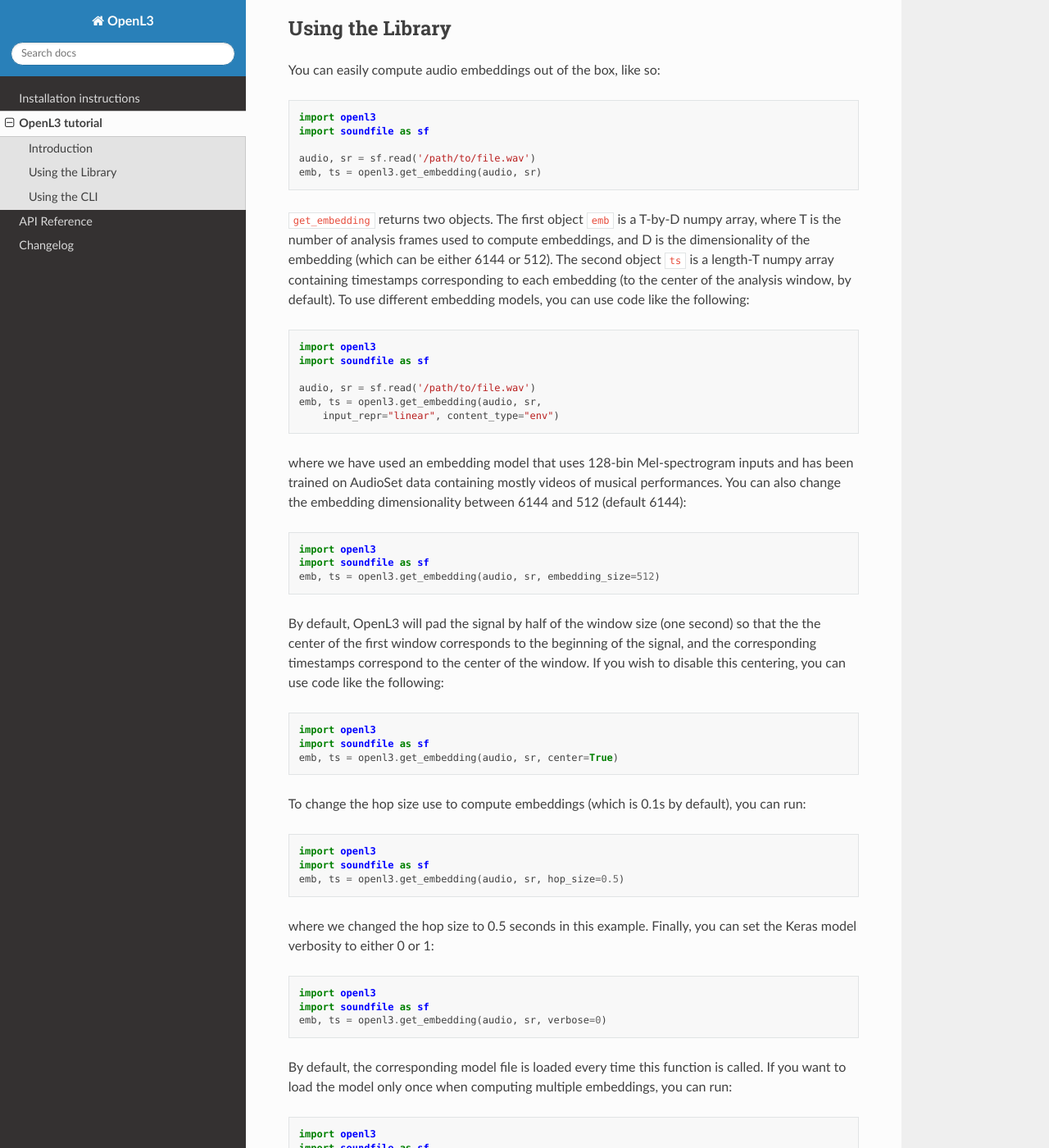
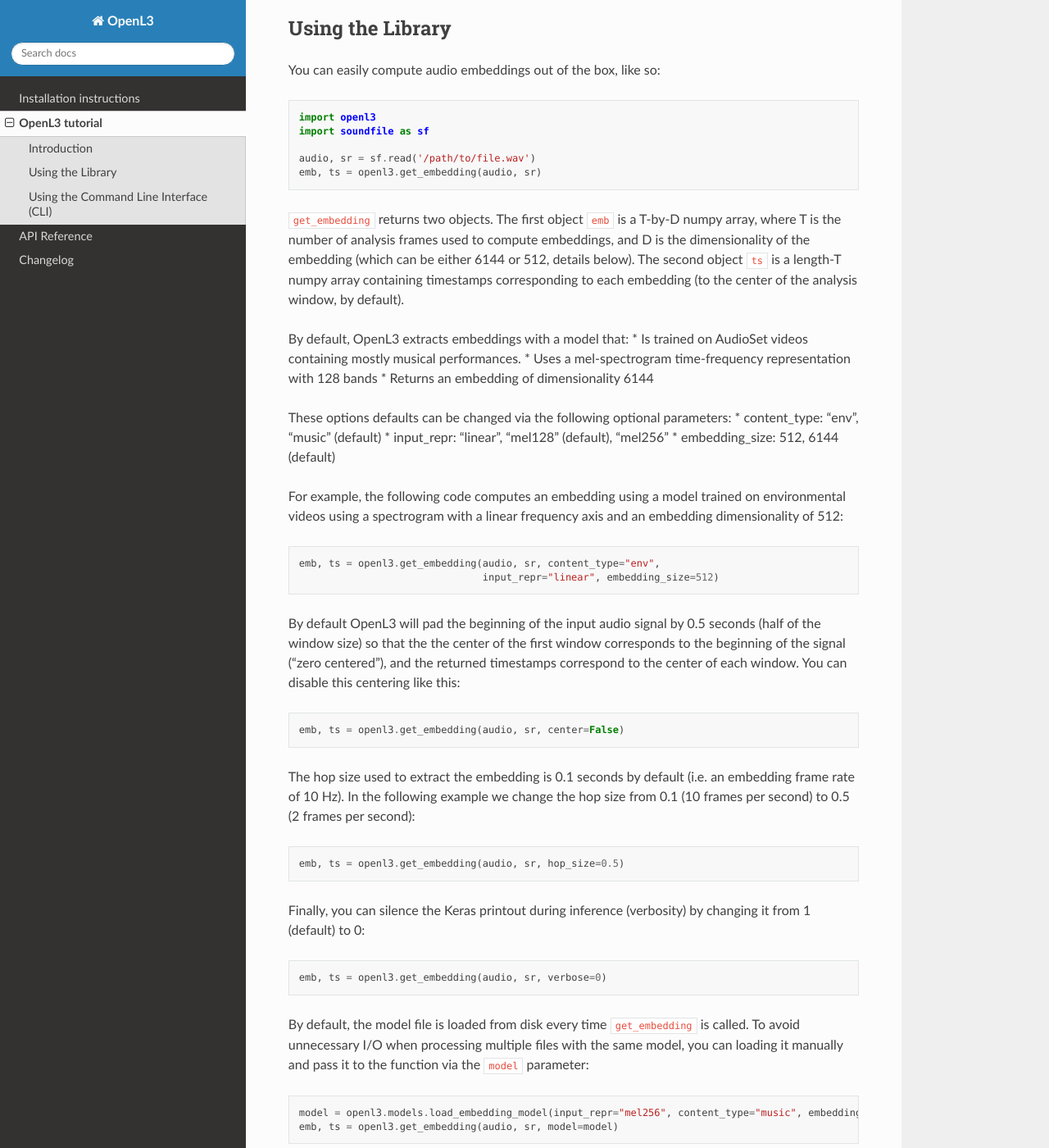
Before and after one commit to marl/openl3, a Sphinx documentation site: the page built from docs/tutorial.rst, in a window 1280 px wide and 1400 px high, scrolled down 294 px. Shown: the whole window at 82% size. Built offline with Sphinx 7.4.7 and the Read the Docs theme 2.0.0, drawn with Linux system fonts in a browser that asks for light colours; some of the changed text lies outside the part shown.

Commit message:
update tutorial

```diff
--- a/docs/tutorial.rst
+++ b/docs/tutorial.rst
@@ -5,9 +5,9 @@
 
 Introduction
 ------------
-Welcome to the OpenL3 tutorial! In this tutorial, we'll explain how OpenL3 works
-and show how to use it to compute audio embeddings for your audio files. Note that only audio
-formats supported by `pysoundfile` are supported (e.g. WAV, OGG, FLAC).
+Welcome to the OpenL3 tutorial! In this tutorial, we'll show how to use OpenL3
+to compute audio embeddings for your audio files. The supported audio formats
+are those supported by the `pysoundfile` library, which is used for loading the audio (e.g. WAV, OGG, FLAC).
 
 .. _using_library:
 
@@ -27,70 +27,62 @@
 
 ``get_embedding`` returns two objects. The first object ``emb`` is a T-by-D numpy array,
 where T is the number of analysis frames used to compute embeddings, and D is the dimensionality
-of the embedding (which can be either 6144 or 512). The second object ``ts`` is a length-T
+of the embedding (which can be either 6144 or 512, details below). The second object ``ts`` is a length-T
 numpy array containing timestamps corresponding to each embedding (to the center of the analysis
-window, by default). To use different embedding models, you can use code like the following:
+window, by default).
+
+By default, OpenL3 extracts embeddings with a model that:
+* Is trained on AudioSet videos containing mostly musical performances.
+* Uses a mel-spectrogram time-frequency representation with 128 bands
+* Returns an embedding of dimensionality 6144
+
+These options defaults can be changed via the following optional parameters:
+* content_type: "env", "music" (default)
+* input_repr: "linear", "mel128" (default), "mel256"
+* embedding_size: 512, 6144 (default)
+
+For example, the following code computes an embedding using a model trained on environmental
+videos using a spectrogram with a linear frequency axis and an embedding dimensionality of 512:
 
 .. code-block:: python
 
-    import openl3
-    import soundfile as sf
+    emb, ts = openl3.get_embedding(audio, sr, content_type="env",
+                                   input_repr="linear", embedding_size=512)
 
-    audio, sr = sf.read('/path/to/file.wav')
-    emb, ts = openl3.get_embedding(audio, sr,
-        input_repr="linear", content_type="env")
-
-
-where we have used an embedding model that uses 128-bin Mel-spectrogram inputs and has been
-trained on AudioSet data containing mostly videos of musical performances.
-You can also change the embedding dimensionality between 6144 and 512 (default 6144):
+By default OpenL3 will pad the beginning of the input audio signal by 0.5 seconds (half of the window size) so that the
+the center of the first window corresponds to the beginning of the signal ("zero centered"), and the returned timestamps
+correspond to the center of each window. You can disable this centering like this:
 
 .. code-block:: python
 
-    import openl3
-    import soundfile as sf
-    emb, ts = openl3.get_embedding(audio, sr, embedding_size=512)
+    emb, ts = openl3.get_embedding(audio, sr, center=False)
 
-By default, OpenL3 will pad the signal by half of the window size (one second) so that the
-the center of the first window corresponds to the beginning of the signal, and the corresponding
-timestamps correspond to the center of the window. If you wish to disable this centering, you can
-use code like the following:
+The hop size used to extract the embedding is 0.1 seconds by default (i.e. an embedding frame rate of 10 Hz).
+In the following example we change the hop size from 0.1 (10 frames per second) to 0.5 (2 frames per second):
 
 .. code-block:: python
 
-    import openl3
-    import soundfile as sf
-    emb, ts = openl3.get_embedding(audio, sr, center=True)
+    emb, ts = openl3.get_embedding(audio, sr, hop_size=0.5)
 
-To change the hop size use to compute embeddings (which is 0.1s by default), you can run:
+Finally, you can silence the Keras printout during inference (verbosity) by changing it from 1 (default) to 0:
 
 .. code-block:: python
 
-    import openl3
-    import soundfile as sf
-    emb, ts = openl3.get_embedding(audio, sr, hop_size=0.5)
+    emb, ts = openl3.get_embedding(audio, sr, verbose=0)
 
-where we changed the hop size to 0.5 seconds in this example. Finally, you can set the Keras
-model verbosity to either 0 or 1:
+By default, the model file is loaded from disk every time ``get_embedding`` is called. To avoid unnecessary I/O when
+processing multiple files with the same model, you can loading it manually and pass it to the function via the
+``model`` parameter:
 
 .. code-block:: python
 
-    import openl3
-    import soundfile as sf
-    emb, ts = openl3.get_embedding(audio, sr, verbose=0)
-
-By default, the corresponding model file is loaded every time this function is called. If you want to load the model only once when computing multiple embeddings, you can run:
-
-.. code-block:: python
-
-    import openl3
-    import soundfile as sf
     model = openl3.models.load_embedding_model(input_repr="mel256", content_type="music", embedding_size=6144)
     emb, ts = openl3.get_embedding(audio, sr, model=model)
 
-Note that if a model is provided, then the keyword arguments `input_repr`, `content_type` and `embedding_size` for the function `get_embedding` will be ignored.
+Note that when a model is provided via the ``model`` parameter any values passed to the ``input_repr``, ``content_type`` and
+``embedding_size`` parameters of ``get_embedding`` will be ignored.
 
-To compute embeddings for an audio file and save them locally, you can use code like the following:
+To compute embeddings for an audio file and directly save them to disk you can use ``process_file``:
 
 .. code-block:: python
 
@@ -98,17 +90,22 @@
     import numpy as np
 
     audio_filepath = '/path/to/file.wav'
-    # Saves the file to '/path/to/file.npz'
+    # Save the file to '/path/to/file.npz'
     openl3.process_file(audio_filepath)
-    # Saves the file to `/different/dir/file.npz`
-    openl3.process_file(audio_filepath, output_dir='/different/dir', suffix='suffix')
-    # Saves the file to '/path/to/file_suffix.npz'
+    # Save the file to `/path/to/file_suffix.npz`
     openl3.process_file(audio_filepath, suffix='suffix')
+    # Save the file to '/different/dir/file_suffix.npz'
+    openl3.process_file(audio_filepath, suffix='suffix', output_dir='/different/dir')
 
+The embddings can be loaded from disk using numpy:
+
+.. code-block:: python
+
+    import numpy as np
     data = np.load('/path/to/file.npz')
     emb, ts = data['embedding'], data['timestamps']
 
-Like before, you can also load the model before processing the file so that loading the model only happens once:
+As before, you can load the model manually and pass it to ``process_file`` to avoid loading the model multiple times:
 
 .. code-block:: python
 
@@ -118,93 +115,87 @@
     model = openl3.models.load_embedding_model(input_repr="mel256", content_type="music", embedding_size=6144)
 
     audio_filepath = '/path/to/file.wav'
-    # Saves the file to '/path/to/file.npz'
+    # Save the file to '/path/to/file.npz'
     openl3.process_file(audio_filepath, model=model)
-    # Saves the file to `/different/dir/file.npz`
-    openl3.process_file(audio_filepath, output_dir='/different/dir', suffix='suffix' model=model)
-    # Saves the file to '/path/to/file_suffix.npz'
-    openl3.process_file(audio_filepath, suffix='suffix', model=model)
+    # Save the file to `/path/to/file_suffix.npz`
+    openl3.process_file(audio_filepath, model=model, suffix='suffix')
+    # Save the file to '/different/dir/file_suffix.npz'
+    openl3.process_file(audio_filepath, model=model, suffix='suffix', output_dir='/different/dir')
 
-    data = np.load('/path/to/file.npz')
-    emb, ts = data['embedding'], data['timestamps']
+Again, note that if a model is provided, then any values passed to the ``input_repr``, ``content_type`` and ``embedding_size``
+parameters of ``process_file`` will be ignored.
 
+Using the Command Line Interface (CLI)
+--------------------------------------
 
-Again, note that if a model is provided, then the keyword arguments `input_repr`, `content_type` and `embedding_size` for the function `process_file` will be ignored.
-
-Using the CLI
--------------
-
-To compute embeddings using a single file, the quickest way is to run:
+To compute embeddings for a single file from the command line you can run:
 
 .. code-block:: shell
 
     $ openl3 /path/to/file.wav
 
-which will create an output file ``/path/to/file.npz`` containing the embedding and
-corresponding timestamps. You can change the output directory where the output files are saved, you
-can run something like:
+This will create an output file at ``/path/to/file.npz``.
+
+You can change the output directory like as follows:
 
 .. code-block:: shell
 
     $ openl3 /path/to/file.wav --output /different/dir
 
-which will create an output file ``/different/dir/file.npz``.
-You can also specify multiple input files:
+This will create an output file at ``/different/dir/file.npz``.
+
+You can also provide multiple input files:
 
 .. code-block:: shell
 
     $ openl3 /path/to/file1.wav /path/to/file2.wav /path/to/file3.wav
 
+which will create the output files ``/different/dir/file1.npz``, ``/different/dir/file2.npz``,
+and ``different/dir/file3.npz``.
 
-which will create the output files ``/different/dir/file1.npz``, ``/different/dir/file2.npz``,
-and ``different/dir/file3.npz``. You can also provide one (or more) directory of files to process:
+You can also provide one (or more) directories to process:
 
 .. code-block:: shell
 
     $ openl3 /path/to/audio/dir
 
-This will process all audio files in this directory, though it will not recursively traverse the
-directory. You can append a suffix to output files by running something like the following command:
+This will process all supported audio files in the directory, though it will not recursively traverse the
+directory (i.e. audio files in subfolders will not be processed).
+
+You can append a suffix to the output files as follows:
 
 .. code-block:: shell
 
-    $ openl3 /path/to/file.wav --suffix descriptive-suffix
+    $ openl3 /path/to/file.wav --suffix somesuffix
 
-which will create the output file ``/path/to/file_descriptive-suffix.npz``. Optional arguments can
-be provided to change the type of embedding model (explained in the API reference).
-You can run something like the following:
+which will create the output file ``/path/to/file_somesuffix.npz``.
+
+Arguments can also be provided to change the model used to extract the embedding including the
+content type used for training (music or env), input representation (linear, mel128, mel256),
+and output dimensionality (512 or 6144):
 
 .. code-block:: shell
 
-    $ openl3 /path/to/file.wav --input-repr mel128 --content-type env
+    $ openl3 /path/to/file.wav --content-type env --input-repr mel128 --embedding-size 512
 
-By default, ``--input-repr`` is ``mel128`` and ``--content-type`` is ``music``. Corresponding to
-an embedding model that uses 128-bin Mel-spectrogram inputs and has been trained on
-AudioSet data containing mostly videos of musical performances. You can also change the embedding
-dimensionality between 6144 and 512 (default 6144):
+The default value for ``--content-type`` is ``music``, ``--input-repr`` is ``mel128`` and ``--embedding-size`` is 512.
 
-.. code-block:: shell
-
-    $ openl3 /path/to/file.wav --embedding-size 512
-
-By default, OpenL3 will pad the signal by half of the window size (one second) so that the
-the center of the first window corresponds to the beginning of the signal, and the corresponding
-timestamps correspond to the center of the window. If you wish to disable this centering, you can
-run:
+By default, OpenL3 will pad the beginning of the input audio signal by 0.5 seconds (half of the window size) so that the
+the center of the first window corresponds to the beginning of the signal, and the timestamps correspond to the center of each window.
+You can disable this centering as follows:
 
 .. code-block:: shell
 
     $ openl3 /path/to/file.wav --no-centering
 
-
-To change the hop size use to compute embeddings (which is 0.1s by default), you can run:
+The hop size used to extract the embedding is 0.1 seconds by default (i.e. an embedding frame rate of 10 Hz).
+In the following example we change the hop size from 0.1 (10 frames per second) to 0.5 (2 frames per second):
 
 .. code-block:: shell
 
     $ openl3 /path/to/file.wav --hop-size 0.5
 
-where we changed the hop size to 0.5 seconds in this example. Finally, you can suppress non-error
-output by running:
+Finally, you can suppress non-error printouts by running:
 
 .. code-block:: shell
 
```
